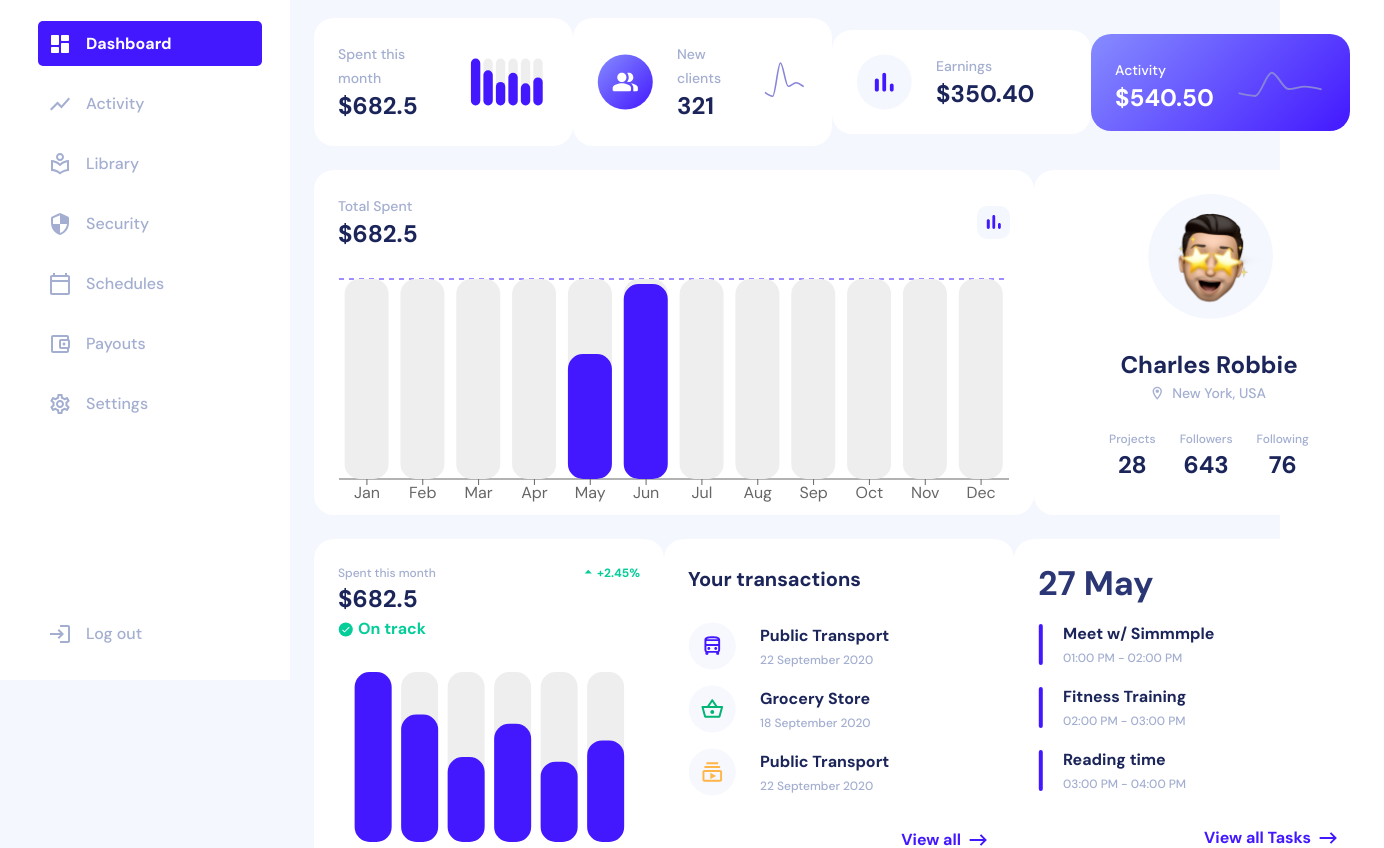
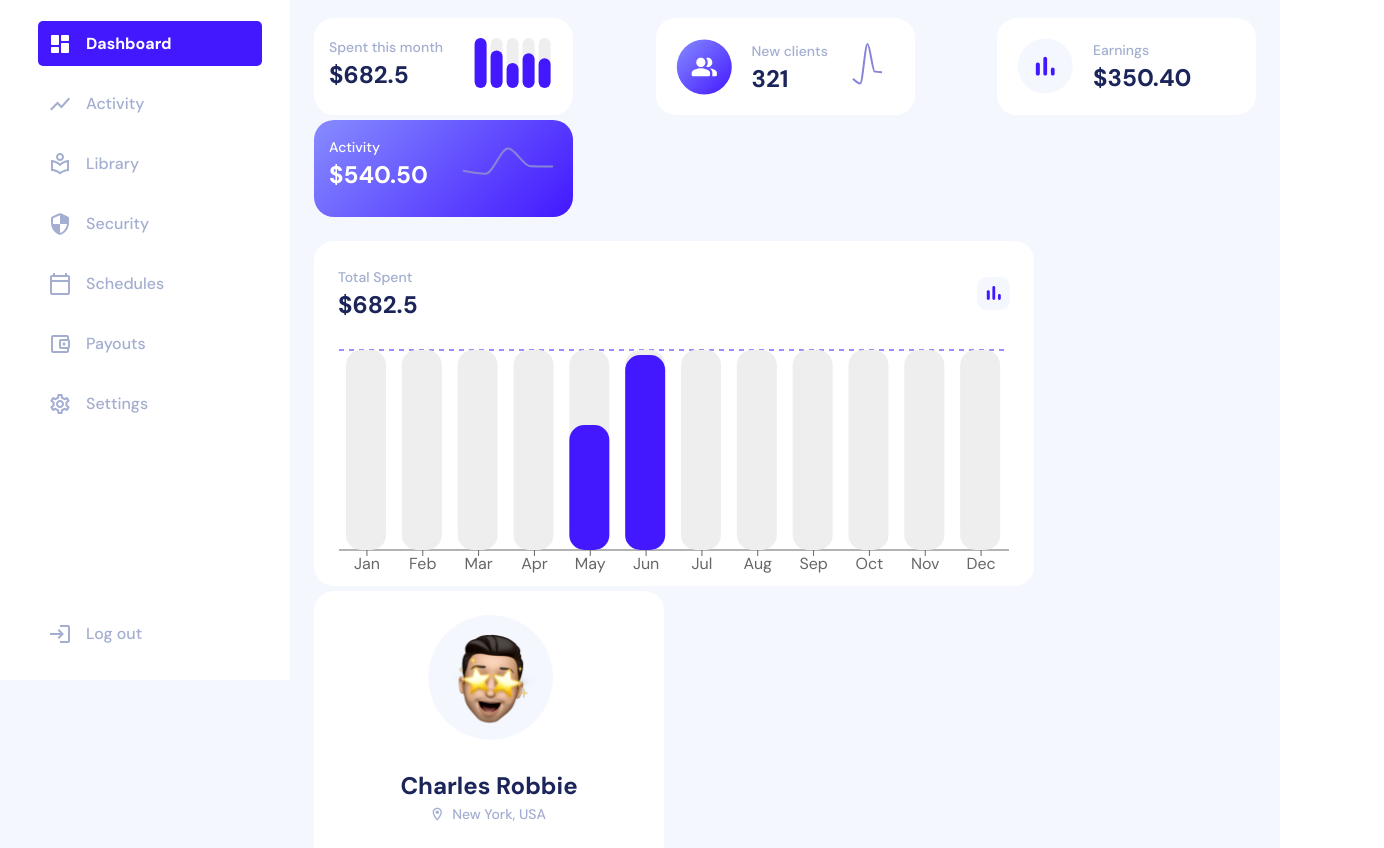
Before and after one commit to DianaCose/HomeTest, a React (Create React App) app: page / in a window 1280 px wide. Shown: the part 120-968 px from the top of the page, 1384 px wide, since content can reach past the window. Built offline with nearby package versions, Linux system fonts and the light colour scheme.

Commit message:
Styling updates

```diff
--- a/src/components/Graphs/ChartBar.js
+++ b/src/components/Graphs/ChartBar.js
@@ -23,6 +23,7 @@ export const ChartBar = (props) => {
 				fill="#4318FF"
 				radius={15}
 				background={{ fill: '#eee', radius: 15 }}
+				barSize={props.barSize}
 			/>
 		</BarChart>
 	);
--- a/src/components/Home/Home.js
+++ b/src/components/Home/Home.js
@@ -35,7 +35,6 @@ export const Home = () => {
 			</div>
 			<div className="Padding_container">
 				<div className="wrapper">
-					<div>
 					<SmallChart>
 						<div className="activity_container">
 							<div>
@@ -54,7 +53,6 @@ export const Home = () => {
 							/>
 						</div>
 					</SmallChart>
-					</div>
 					<SmallChart>
 						<div className="new_client">
 							<img src={newClient} alt="clients icon" />
@@ -66,10 +64,9 @@ export const Home = () => {
 									classText="text"
 								/>
 							</div>
-							<ChartLine data={dataLine} width={59} height={60} />
+							<ChartLine data={dataLine} width={39} height={57} />
 						</div>
 					</SmallChart>
-
 					<SmallChart>
 						<div className="new_client">
 							<img src={earnings} alt="earnings icon" />
@@ -125,6 +122,7 @@ export const Home = () => {
 								height={240}
 								data={dataBar}
 								hasAxis={true}
+								barSize={40}
 							/>
 						</div>
 					</LargeChart>
@@ -193,10 +191,11 @@ export const Home = () => {
 						</div>
 						<div className="track_chart_graph">
 							<ChartBar
-								width={289}
+								width={350}
 								height={180}
 								data={dataLine}
 								hasAxis={false}
+								barSize={30}
 							/>
 						</div>
 					</MediumChart>
--- a/src/components/Home/Home.scss
+++ b/src/components/Home/Home.scss
@@ -32,16 +32,18 @@
 .wrapper {
 	display: flex;
 	flex-direction: row;
+	flex-wrap: wrap;
 	justify-content: space-between;
 	align-items: center;
 	margin-top: 24px;
+	gap: 5px;
 }
 
 .new_client {
 	display: flex;
 	align-items: center;
-	gap: 24px;
-	padding: 24px;
+	gap: 20px;
+	padding: 20px;
 
 	img {
 		width: 56px;
@@ -51,8 +53,8 @@
 
 .activity {
 	background: linear-gradient(135deg, #868cff 0%, #4318ff 100%);
-	width: 259px;
-	height: 97px;
+	min-width: 259px;
+	min-height: 97px;
 	border-radius: 20px;
 }
 
@@ -61,7 +63,7 @@
 	justify-content: space-between;
 	align-items: center;
 	gap: 20px;
-	padding: 24px;
+	padding: 15px 15px 10px 15px;
 }
 
 .label {
--- a/src/data/lineChartData.js
+++ b/src/data/lineChartData.js
@@ -24,12 +24,6 @@ export const dataLine = [
 		amt: 2000,
 	},
 	{
-		name: 'Page E',
-		uv: 1890,
-		pv: 4800,
-		amt: 2181,
-	},
-	{
 		name: 'Page F',
 		uv: 2390,
 		pv: 3800,
```
Lines whose indentation alone changed are shown as unchanged.
